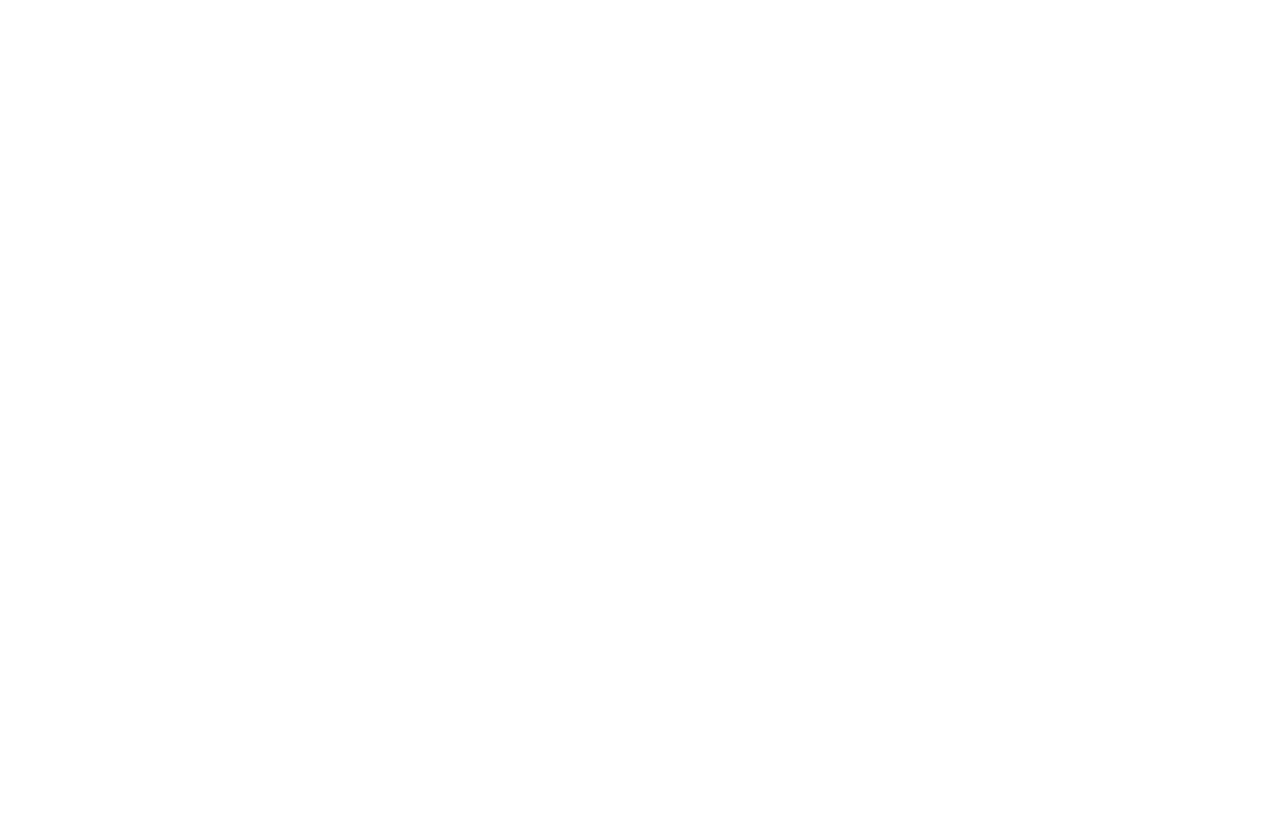
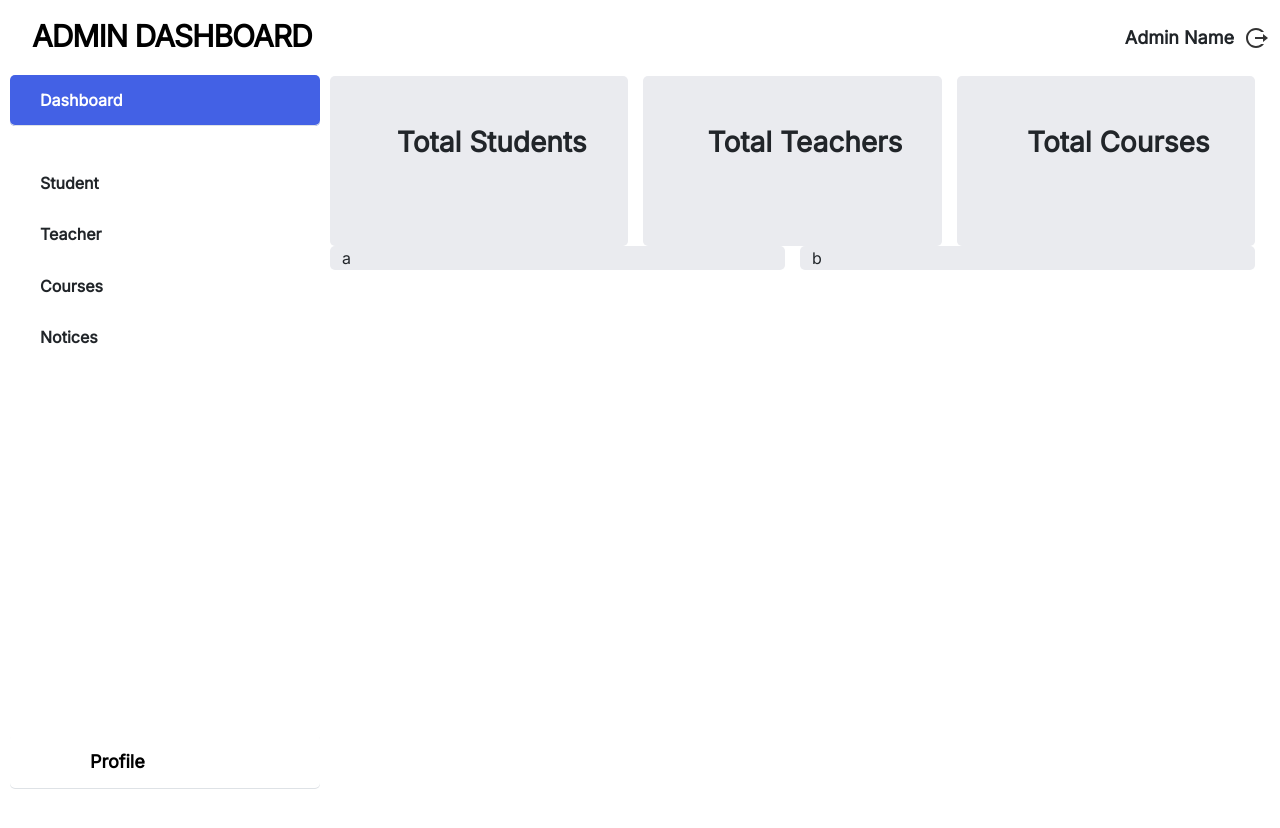
Before and after one commit to DhruvGarg86/Institute-Management-System, a React (Vite) app in the folder frontend/: page /admin/dashboard in a window 1280 px wide. Before the commit this address had no page. Shown: the top 828 px of the page. Before the commit the page ends 800 px from the top, so only its background shows below. Built offline with nearby package versions, Linux system fonts and the light colour scheme.

Commit message:
Admin dashboard panel added

```diff
--- a/frontend/src/App.jsx
+++ b/frontend/src/App.jsx
@@ -1,5 +1,6 @@
 import { Route, Routes } from 'react-router-dom';
 import Login from './pages/admin/Login';
+import Dashboard from './pages/admin/Dashboard';
 
 function App() {
   return (
@@ -8,6 +9,10 @@
       path='/'
       element = {<Login/>}
       />
+      <Route
+      path='/admin/dashboard'
+      element = {<Dashboard/>}
+      />
     </Routes>
   )
 }
--- /dev/null
+++ b/frontend/src/components/Navbar.jsx
@@ -0,0 +1,26 @@
+import React from 'react'
+import { RiLogoutCircleRLine } from 'react-icons/ri';
+
+function Navbar() {
+    return (
+        <div>
+            <nav className="navbar navbar-expand-lg bg-body">
+                <div className="container-fluid">
+                    <div className='navbar-first-part'>
+                        <h1 className="navbar-brand">ADMIN DASHBOARD</h1>
+                        <button className="navbar-toggler" type="button" data-bs-toggle="collapse" data-bs-target="#navbarNav" aria-controls="navbarNav" aria-expanded="false" aria-label="Toggle navigation">
+                            <span className="navbar-toggler-icon"></span>
+                        </button>
+                    </div>
+                    <div className='navbar-second-part'>
+                        <span className='navbar-second-part-admin-name'>Admin Name</span>
+                        <RiLogoutCircleRLine size={24} color="#333" />
+                    </div>
+
+                </div>
+            </nav>
+        </div>
+    )
+}
+
+export default Navbar
--- a/frontend/src/components/Sidebar.jsx
+++ b/frontend/src/components/Sidebar.jsx
@@ -1,11 +1,156 @@
-import React from 'react'
+import React from 'react';
 
 function Sidebar() {
   return (
-    <div>
+    <div
+      style={{
+        height: '100vh',
+        display: 'flex',
+        flexDirection: 'column',
+      }}
+    >
+      <div
+        className="accordion"
+        id="accordionPanelsStayOpenExample"
+        style={{
+          display: 'flex',
+          flexDirection: 'column',
+          flex: 1,
+        }}
+      >
 
+        {/* Dashboard */}
+        <div className="accordion-item">
+          <h2 className="accordion-header" id="headingOne">
+            <button
+              className="accordion-button"
+              type="button"
+              data-bs-toggle="collapse"
+              data-bs-target="#collapseOne"
+              aria-expanded="true"
+              aria-controls="collapseOne"
+            >
+              Dashboard
+            </button>
+          </h2>
+          <div
+            id="collapseOne"
+            className="accordion-collapse collapse show"
+            aria-labelledby="headingOne"
+            data-bs-parent="#accordionPanelsStayOpenExample"
+          >
+            <div className="accordion-body">{/* Dashboard content here */}</div>
+          </div>
+        </div>
+
+        {/* Student */}
+        <div className="accordion-item">
+          <h2 className="accordion-header" id="headingTwo">
+            <button
+              className="accordion-button collapsed"
+              type="button"
+              data-bs-toggle="collapse"
+              data-bs-target="#collapseTwo"
+              aria-expanded="false"
+              aria-controls="collapseTwo"
+            >
+              Student
+            </button>
+          </h2>
+          <div
+            id="collapseTwo"
+            className="accordion-collapse collapse"
+            aria-labelledby="headingTwo"
+            data-bs-parent="#accordionPanelsStayOpenExample"
+          >
+            <div className="accordion-body">{/* Student content here */}</div>
+          </div>
+        </div>
+
+        {/* Teacher */}
+        <div className="accordion-item">
+          <h2 className="accordion-header" id="headingThree">
+            <button
+              className="accordion-button collapsed"
+              type="button"
+              data-bs-toggle="collapse"
+              data-bs-target="#collapseThree"
+              aria-expanded="false"
+              aria-controls="collapseThree"
+            >
+              Teacher
+            </button>
+          </h2>
+          <div
+            id="collapseThree"
+            className="accordion-collapse collapse"
+            aria-labelledby="headingThree"
+            data-bs-parent="#accordionPanelsStayOpenExample"
+          >
+            <div className="accordion-body">{/* Teacher content here */}</div>
+          </div>
+        </div>
+
+        {/* Courses */}
+        <div className="accordion-item">
+          <h2 className="accordion-header" id="headingFour">
+            <button
+              className="accordion-button collapsed"
+              type="button"
+              data-bs-toggle="collapse"
+              data-bs-target="#collapseFour"
+              aria-expanded="false"
+              aria-controls="collapseFour"
+            >
+              Courses
+            </button>
+          </h2>
+          <div
+            id="collapseFour"
+            className="accordion-collapse collapse"
+            aria-labelledby="headingFour"
+            data-bs-parent="#accordionPanelsStayOpenExample"
+          >
+            <div className="accordion-body">{/* Courses content here */}</div>
+          </div>
+        </div>
+
+        {/* Notices */}
+        <div className="accordion-item">
+          <h2 className="accordion-header" id="headingFive">
+            <button
+              className="accordion-button collapsed"
+              type="button"
+              data-bs-toggle="collapse"
+              data-bs-target="#collapseFive"
+              aria-expanded="false"
+              aria-controls="collapseFive"
+            >
+              Notices
+            </button>
+          </h2>
+          <div
+            id="collapseFive"
+            className="accordion-collapse collapse"
+            aria-labelledby="headingFive"
+            data-bs-parent="#accordionPanelsStayOpenExample"
+          >
+            <div className="accordion-body">{/* Notices content here */}</div>
+          </div>
+        </div>
+
+        {/* Profile - pinned at bottom */}
+        <div className="accordion-item" style={{ marginTop: 'auto' }}>
+          <h2 className="accordion-header" id="headingSix">
+            <button className="accordion-button sidebar-profile" type="button">
+              Profile
+            </button>
+          </h2>
+        </div>
+
+      </div>
     </div>
-  )
+  );
 }
 
-export default Sidebar
+export default Sidebar;
--- a/frontend/src/index.css
+++ b/frontend/src/index.css
@@ -1,13 +1,15 @@
 /* Universal CSS Start */
-*{
+* {
   margin: 0px;
   padding: 0px;
   font-family: 'Inter', sans-serif;
+  /* overflow: hidden; */
 }
 
+/*
 button{
   box-shadow: 0px 4px 4px rgba(0, 0, 0, 0.25);
-}
+} */
 
 button:hover{
   cursor: pointer;
@@ -15,6 +17,15 @@
   transition: 0.25s ease-in;
 }
 
+.container{
+  margin: 0px !important;
+  padding: 0px !important;
+}
+
+body{
+   min-height: 100vh;
+   overflow: auto;
+}
 /* Universal CSS Ends*/
 
 /* Login Page Start */
@@ -27,7 +38,7 @@
   padding: 0px !important;
 }
 .admin-login-page-first {
-  background-color: #9B6EE7;
+  background-color: #4361e5;
   height: 100vh;
 }
 #row1{
@@ -53,32 +64,33 @@
 
 }
 .login-box h3{
-  color: white;
+  color: black;
   font-weight: bold;
 }
 .login-box h5{
-  color: white;
+  color: black;
   font-size: 15px;
   margin-top: 20px;
 }
 .admin-login-page-second {
-  background-color: #1C1D21;
+  background-color: white;
   height: 100vh;
 }
 .admin-login-page-second-login-box{
   margin-top: 35px;
-  background-color: #1C1D21;
-  border-bottom: solid 1px white;
-  color: white;
+  background-color: white;
+  border-bottom: solid 1px black;
+  color: black;
   width: 380px;
   border: none;
-  border-bottom: solid 1px white;
+  border-bottom: solid 1px black;
   padding-bottom: 10px;
 }
 .admin-login-page-second-button{
   margin-top: 60px;
-  background-color: blueviolet ;
-  color: white;
+  background-color: #4361e5  ;
+  box-shadow: 0px 4px 4px rgba(0, 0, 0, 0.25);
+  color: black;
   width: 380px;
   border-radius: 5px;
   height: 40px;
@@ -89,6 +101,152 @@
 .admin-login-page-second-login-box:focus{
   border: none;
   outline: none;
+}
+/* Login Page End */
+
+/* Navbar Start */
+nav{
+  background-color: white !important;
+}
+.navbar-brand{
+  font-size: 30px;
+  font-weight: 900;
+  letter-spacing: -1px;
+  padding-top: 10px;
+  padding-left: 20px;
+}
+.navbar-second-part{
+  display: flex;
+  align-items: center;
+  gap: 10px;
+}
+.navbar-second-part-admin-name{
+  font-weight: bold;
+  font-size: 18px;
+}
+/* Navbar End */
+
+/* Sidebar Start */
+
+.sidebar-outermost{
+  background-color: white;
+  height: 100vh;
+  display: flex;
+  flex-direction: column;
+}
+.sidebar-accordion {
+  display: flex;
+  flex-direction: column;
+  flex-grow: 1;
+  padding-bottom: 20px;
+  overflow-y: auto;
+}
+.sidebar-profile {
+  margin-top: -140px;
+  font-size: 18px;
+  padding-left: 80px !important;
+  color: black !important;
+  background-color: white !important;
+}
+
+.accordion{
+  border: none;
+}
+.accordion-item{
+  border: none;
+  margin-left: 10px;
 
 }
-/* Login Page End */
+.accordion-button::after {
+  display: none !important;
+}
+
+.accordion-button {
+  font-weight: bold;
+  border-radius: 5px;
+  padding-left: 30px;
+  background-color: white;
+}
+.accordion-button:not(.collapsed) {
+  background-color: #4361e5;
+  border: none;
+  color: white; /* for better contrast */
+}
+.accordion-button:hover{
+  border-radius: 5px;
+}
+
+
+/* Sidebar End */
+
+/* Admin Dashboard Start */
+.admin-dashboard-container{
+  margin: 0px !important;
+  padding: 0px !important;
+  width: 100%;
+}
+.admin-dashboard-row{
+  margin: 0px !important;
+  padding: 0px !important;
+}
+.admin-dashboard-first{
+  background-color: white;
+  padding: 0px;
+}
+.admin-dashboard-second{
+  /* background-color: greenyellow; */
+  padding: 10px;
+}
+.admin-dashboard-second-row1{
+  margin: 0px !important;
+  padding: 0px !important;
+  margin-top: -9px !important;
+  height: 170px;
+}
+.admin-dashboard-second-row2{
+  margin: 0px !important;
+  padding: 0px !important;
+}
+.row1-first{
+  margin: 0px 15px 0px 0px;
+  background-color: #eaebef;
+  border-radius: 5px;
+}
+.row1-second{
+  margin: 0px 15px 0px 0px;
+  padding-top: auto;
+  background-color: #eaebef;
+  border-radius: 5px;
+}
+.row1-third{
+  margin: 0px 15px 0px 0px;
+  padding-top: auto;
+  background-color: #eaebef;
+  border-radius: 5px;
+}
+.row1-first h3{
+  justify-content: center;
+  text-align: center;
+  margin-left: 25px ;
+  font-weight: bolder;
+  margin-top: 50px;
+  align-items: center;
+}
+.row1-second h3{
+  justify-content: center;
+  text-align: center;
+  margin-left: 25px ;
+  font-weight: bolder;
+  margin-top: 50px;
+  align-items: center;
+}
+.row1-third h3{
+  justify-content: center;
+  text-align: center;
+  margin-left: 25px ;
+  font-weight: bolder;
+  margin-top: 50px;
+  align-items: center;
+}
+
+/* Admin Dashboard End */
--- /dev/null
+++ b/frontend/src/pages/admin/Dashboard.jsx
@@ -0,0 +1,37 @@
+import React from 'react'
+import Navbar from '../../components/Navbar'
+import Sidebar from '../../components/Sidebar'
+
+function Dashboard() {
+  return (
+    <>
+      <Navbar />
+      <div className="container-fluid admin-dashboard-container">
+        <div className="row admin-dashboard-row">
+          <div className="col-3 admin-dashboard-first">
+            <Sidebar />
+          </div>
+          <div className="col-9 container-fluid admin-dashboard-second">
+            <div className="row admin-dashboard-second-row1">
+              <div className="col row1-first">
+                <h3>Total Students</h3>
+              </div>
+              <div className="col row1-second">
+                <h3>Total Teachers</h3>
+              </div>
+              <div className="col row1-third">
+                <h3>Total Courses</h3>
+              </div>
+            </div>
+            <div className="row admin-dashboard-second-row2">
+              <div className="col row1-first">a</div>
+              <div className="col row1-second">b</div>
+            </div>
+          </div>
+        </div>
+      </div>
+    </>
+  )
+}
+
+export default Dashboard
```
Also changed, not shown: 2 other files (tests, documents, lock files or other folders).
